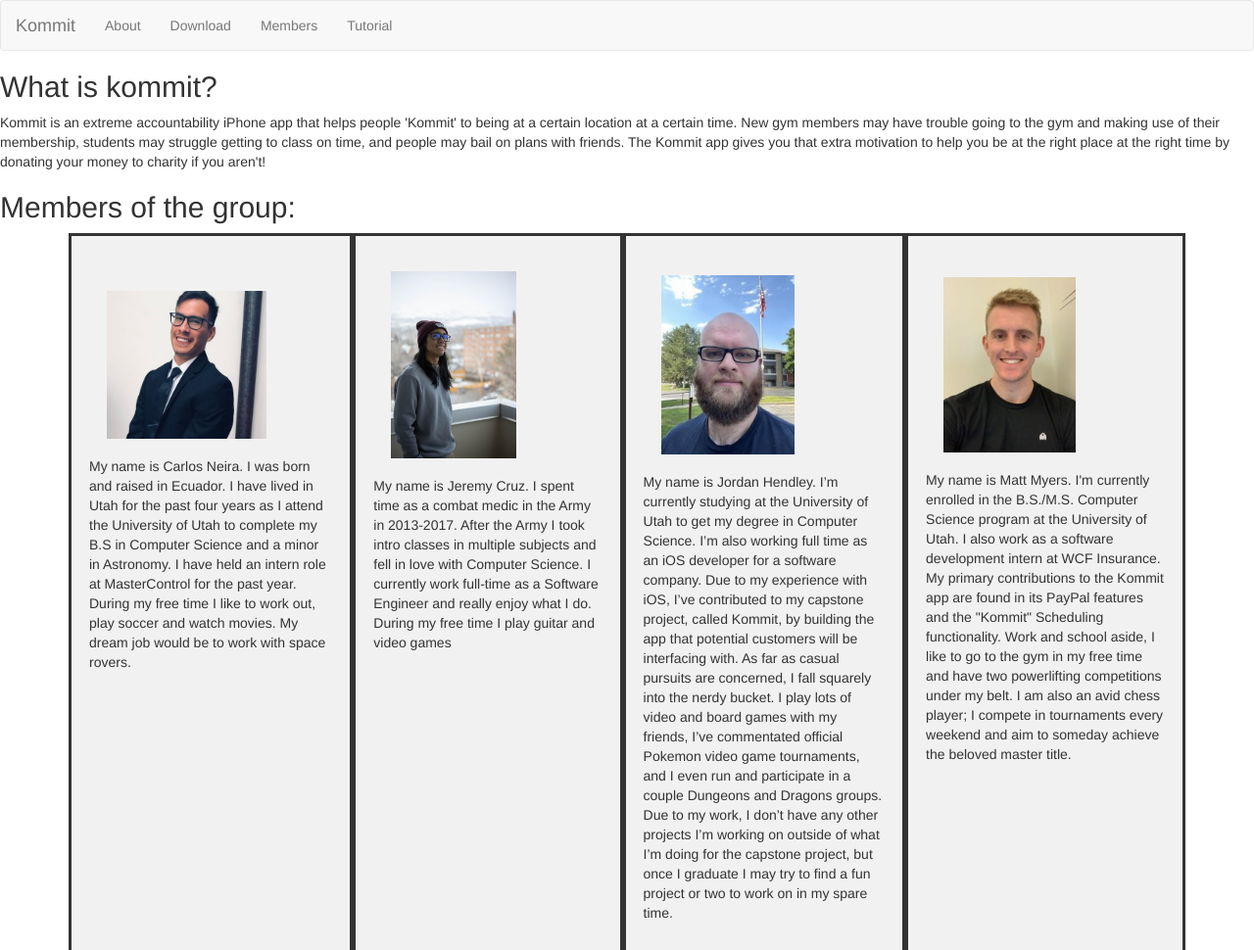
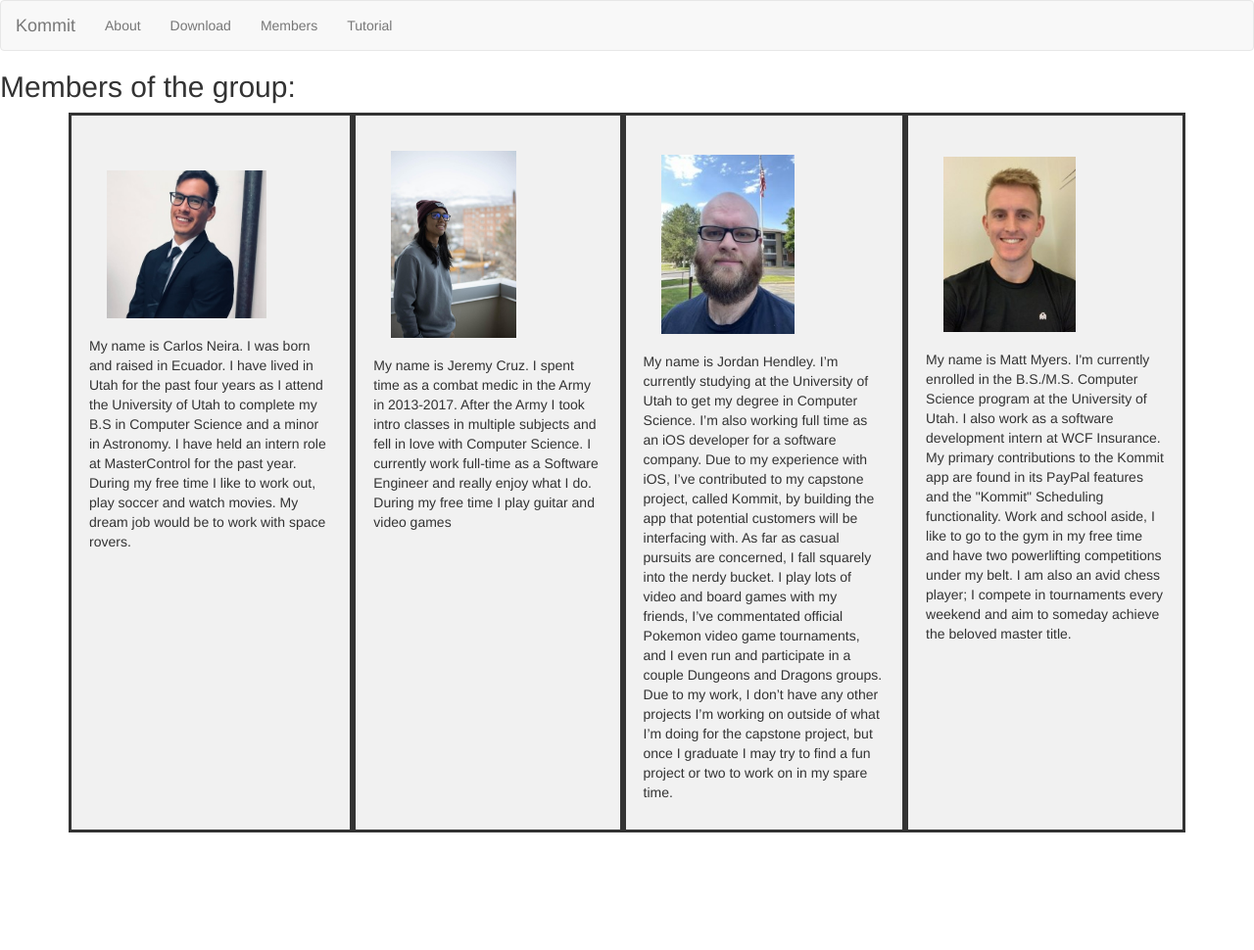
Before and after one commit to MattMyers204453/KommitWebsite, a website: page views/members.html in a window 1280 px wide. Shown: the top 970 px of the page at 98% size. After the commit the page ends 850 px from the top, so only its background shows below. Drawn offline with nearby package versions, Linux system fonts and the light colour scheme; files whose address does not match are found by name.

Commit message:
delete about on members page

```diff
--- a/views/members.html
+++ b/views/members.html
@@ -59,15 +59,6 @@
             </ul>
         </div>
     </nav>
-
-    <h2> What is kommit?</h2>
-    <p> Kommit is an extreme accountability iPhone app that helps people 'Kommit' to being at a certain location at a
-        certain time.
-        New gym members may have trouble going to the gym and making use of their membership, students may struggle
-        getting to class on time, and people may bail on plans with friends.
-        The Kommit app gives you that extra motivation to help you be at the right place at the right time by donating
-        your money to charity if you aren't!</p>
-
 
     <h2> Members of the group:</h2>
 
```
